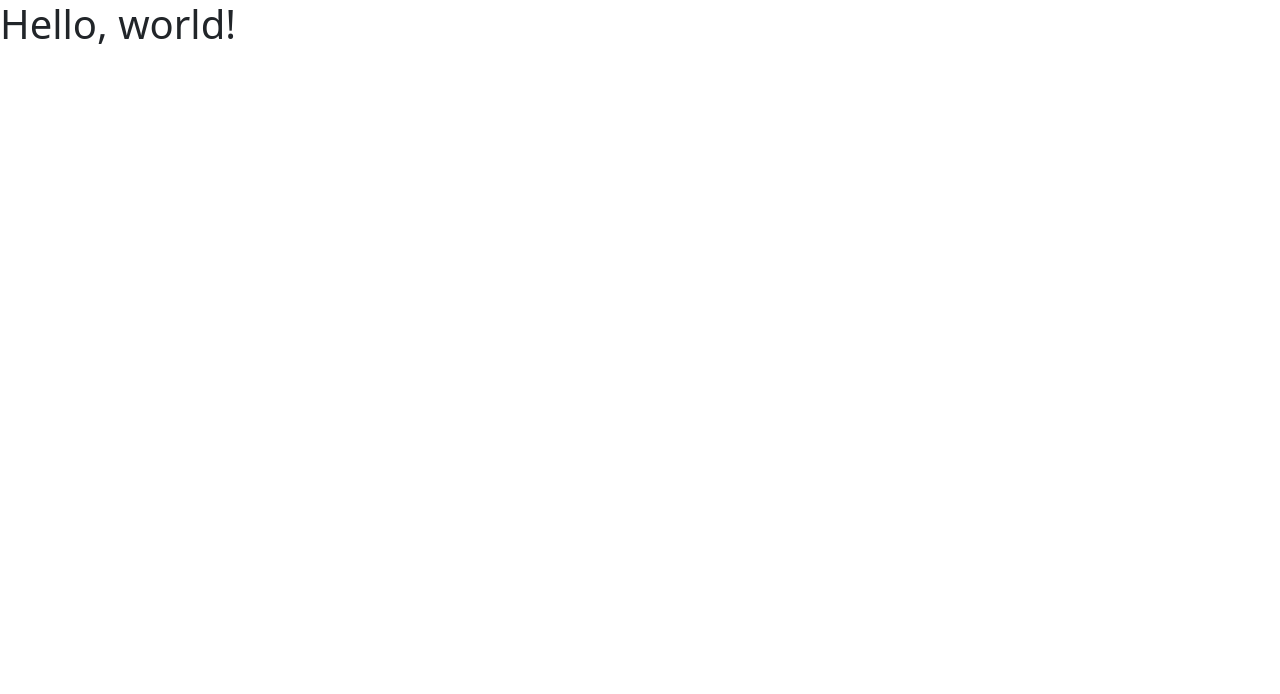
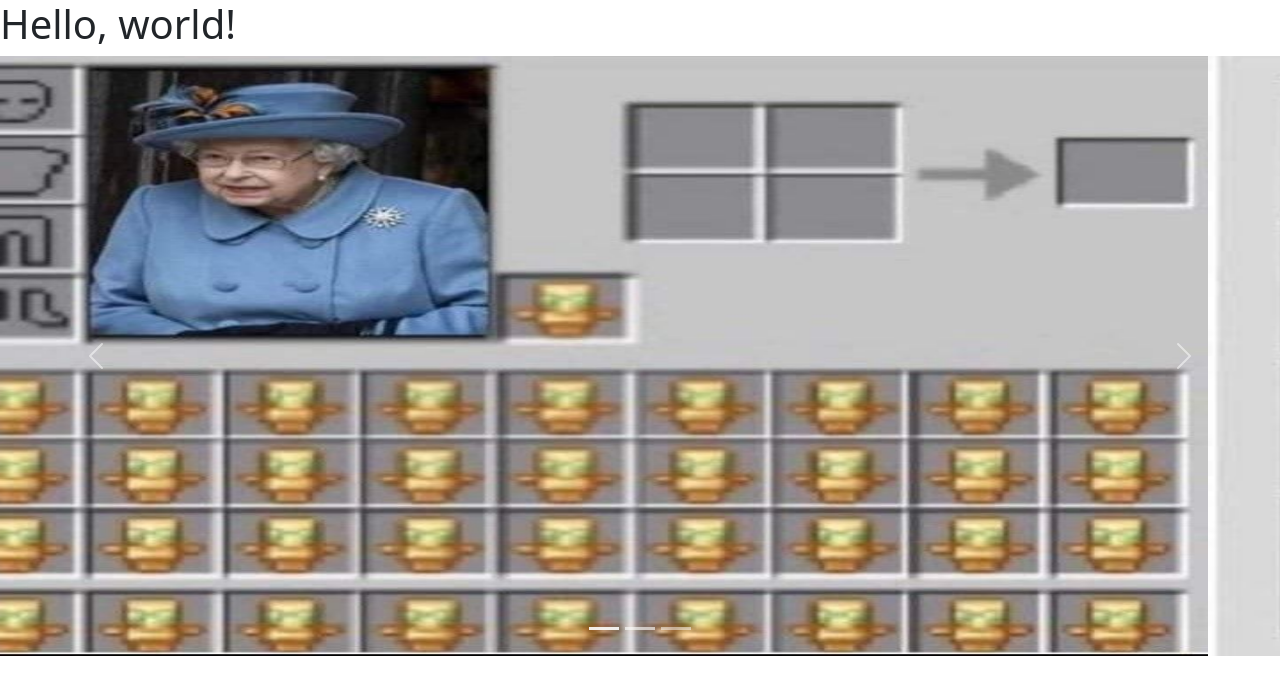
Before and after one commit to SamuelKuronuma/SiteEtecAssisRepo, a plain HTML site: page index.html in a window 1280 px wide. Drawn offline with nearby package versions, Linux system fonts and the light colour scheme.

Commit message:
Adicionadas imagens em carrossel

```diff
--- a/index.html
+++ b/index.html
@@ -5,9 +5,41 @@
     <meta name="viewport" content="width=device-width, initial-scale=1">
     <title>Bootstrap demo</title>
     <link href="https://cdn.jsdelivr.net/npm/bootstrap@5.3.4/dist/css/bootstrap.min.css" rel="stylesheet" integrity="sha384-DQvkBjpPgn7RC31MCQoOeC9TI2kdqa4+BSgNMNj8v77fdC77Kj5zpWFTJaaAoMbC" crossorigin="anonymous">
+    <style>
+      img {
+        width: 300px;
+        height: 600px;
+      }
+    </style>
   </head>
   <body>
     <h1>Hello, world!</h1>
     <script src="https://cdn.jsdelivr.net/npm/bootstrap@5.3.4/dist/js/bootstrap.bundle.min.js" integrity="sha384-YUe2LzesAfftltw+PEaao2tjU/QATaW/rOitAq67e0CT0Zi2VVRL0oC4+gAaeBKu" crossorigin="anonymous"></script>
+    <div id="carouselExampleIndicators" class="carousel slide" data-bs-ride="carousel">
+      <div class="carousel-indicators">
+        <button type="button" data-bs-target="#carouselExampleIndicators" data-bs-slide-to="0" class="active" aria-current="true" aria-label="Slide 1"></button>
+        <button type="button" data-bs-target="#carouselExampleIndicators" data-bs-slide-to="1" aria-label="Slide 2"></button>
+        <button type="button" data-bs-target="#carouselExampleIndicators" data-bs-slide-to="2" aria-label="Slide 3"></button>
+      </div>
+      <div class="carousel-inner">
+        <div class="carousel-item active">
+          <img src="betinha.jpg" class="d-block w-100" alt="...">
+        </div>
+        <div class="carousel-item">
+          <img src="nokia.jpg" class="d-block w-100" alt="...">
+        </div>
+        <div class="carousel-item">
+          <img src="aquaman.jpg" class="d-block w-100" alt="...">
+        </div>
+      </div>
+      <button class="carousel-control-prev" type="button" data-bs-target="#carouselExampleIndicators" data-bs-slide="prev">
+        <span class="carousel-control-prev-icon" aria-hidden="true"></span>
+        <span class="visually-hidden">Previous</span>
+      </button>
+      <button class="carousel-control-next" type="button" data-bs-target="#carouselExampleIndicators" data-bs-slide="next">
+        <span class="carousel-control-next-icon" aria-hidden="true"></span>
+        <span class="visually-hidden">Next</span>
+      </button>
+    </div>
   </body>
 </html>
```
Also changed, not shown: aquaman.jpg (added), betinha.jpg (added), nokia.jpg (added).
